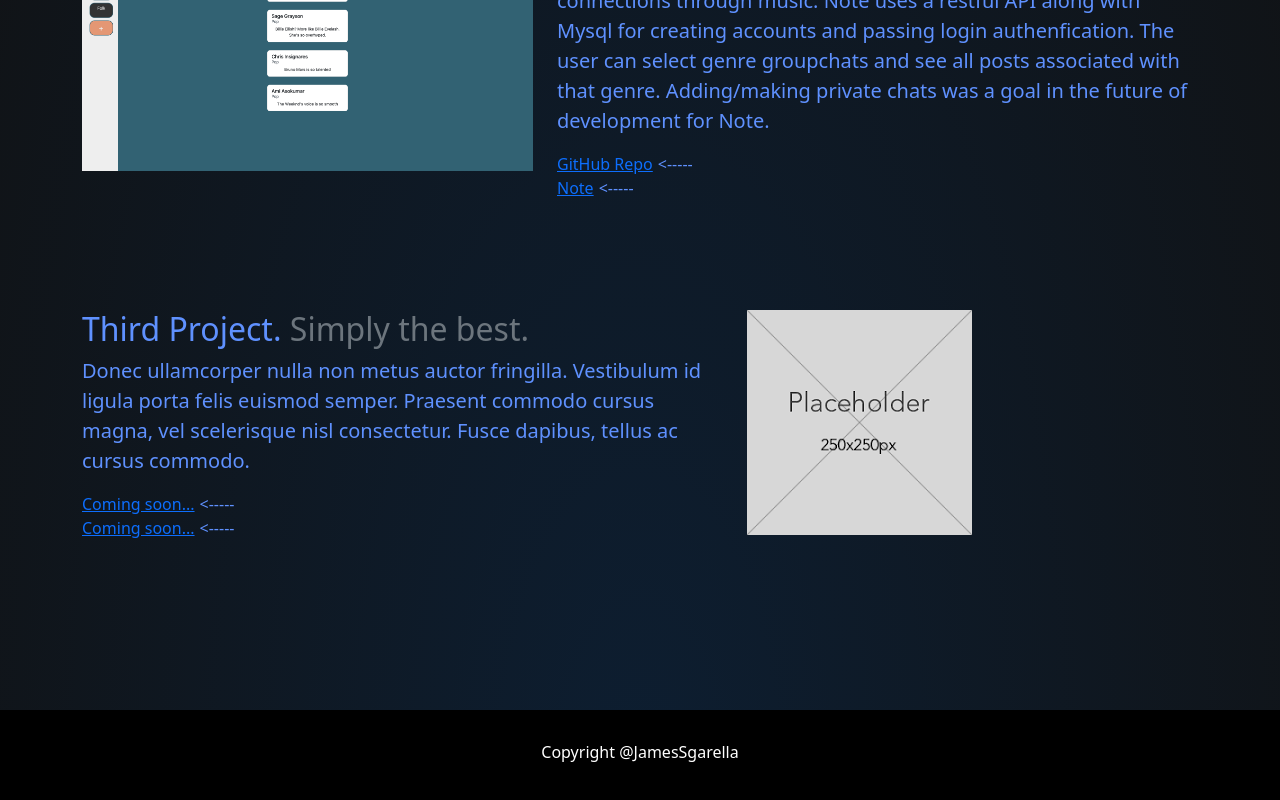
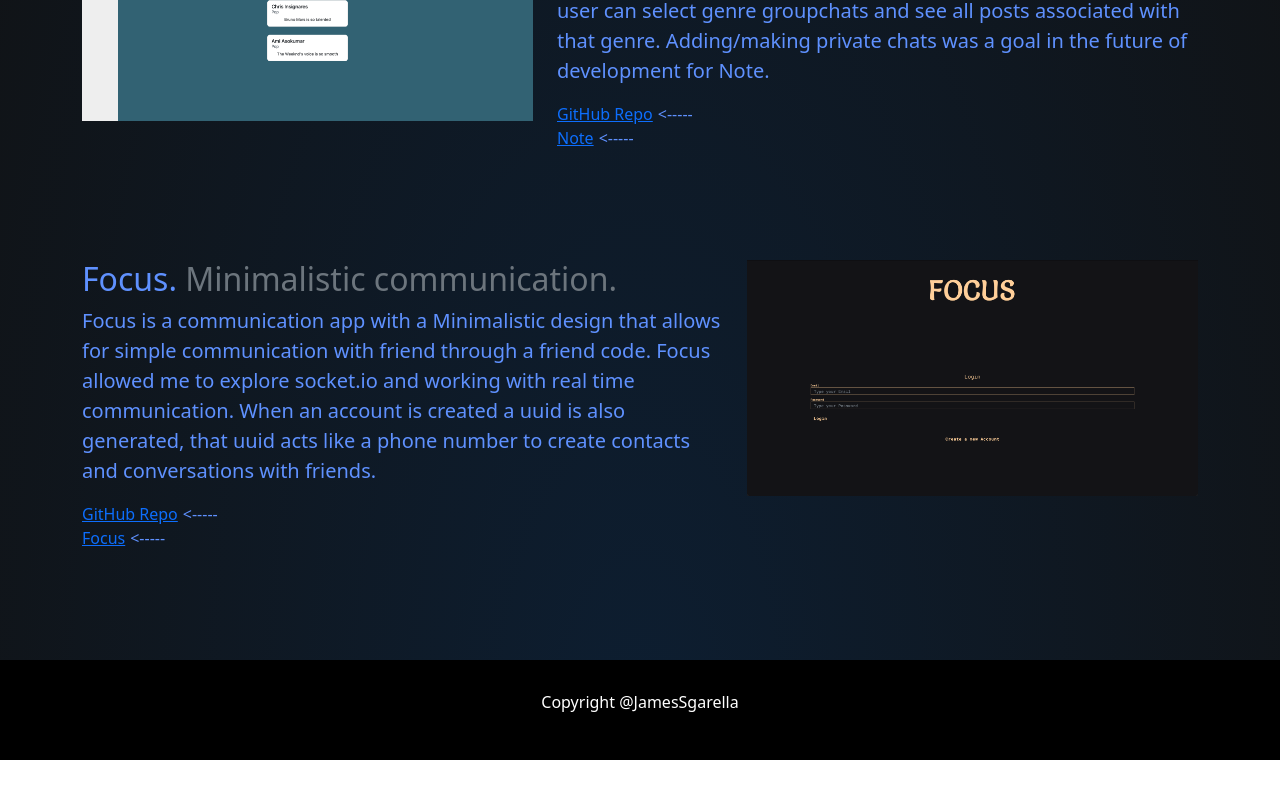
Before and after one commit to Jimbo8702/New-portfolio, a React (Create React App) app: page /Projects in a window 1280 px wide. Shown: the part 708-1508 px from the top of the page. After the commit the page ends 1468 px from the top, so only its background shows below. Built offline with nearby package versions, Linux system fonts and the light colour scheme.

Commit message:
finished besides my picture

```diff
--- a/src/components/pages/Portfolio.js
+++ b/src/components/pages/Portfolio.js
@@ -3,8 +3,8 @@ import photo from "../../img/placeholder.png";
 
 export default function Portfolio() {
   return (
-    <div className="height d-flex  justify-content-center ">
-      <div className="d-flex container topheight mobilePortfolio mb-5 ">
+    <div className=" mobileHieght d-flex justify-content-center overflowHidden heightInherit">
+      <div className="d-flex container topheight  mobilePortfolio mb-5 heightInherit ">
         <div className="d-flex flex-column" style={{ width: "20%" }}>
           <img className="img-fluid roundCorners" src={photo} />
           <h1 className="fancyText smallText text-center ">James Sgarella</h1>
@@ -31,6 +31,7 @@ export default function Portfolio() {
           style={{ width: "80%" }}
         >
           <h1 className="text-center">Contact me</h1>
+          <h3 className="text-center">Email: Jimbo8702@gmail.com</h3>
           <div className="container"></div>
 
           <div className="container">
--- a/src/components/pages/ProjectPage.js
+++ b/src/components/pages/ProjectPage.js
@@ -2,16 +2,17 @@ import React from "react";
 import photo from "../../img/placeholder.png";
 import GreenTrip from "../../img/Greentrip.png";
 import Note from "../../img/Note.png";
+import focus from "../../img/focus.png";
 
 export default function Projects() {
   const arrow = "<-----";
   return (
-    <div className=" container fancyText paddingTop">
+    <div className="container d-flex flex-column justify-content-around fancyText projectHeight ">
       <div className="row rowHeight noOverLap">
         <div className="col-md-7 ">
           <h2 className="">
             GreenTrip Planner.
-            <span className="text-muted">Know your carbon foot print.</span>
+            <span className="text-muted"> Know your carbon foot print.</span>
           </h2>
           <p className="lead">
             GreenTrip Planner was made for those who want to see their carbon
@@ -72,27 +73,30 @@ export default function Projects() {
       <div className="row rowHeight noOverLap">
         <div className="col-md-7">
           <h2 className="">
-            Third Project. <span className="text-muted">Simply the best.</span>
+            Focus.{" "}
+            <span className="text-muted"> Minimalistic communication.</span>
           </h2>
           <p className="lead">
-            Donec ullamcorper nulla non metus auctor fringilla. Vestibulum id
-            ligula porta felis euismod semper. Praesent commodo cursus magna,
-            vel scelerisque nisl consectetur. Fusce dapibus, tellus ac cursus
-            commodo.
+            Focus is a communication app with a Minimalistic design that allows
+            for simple communication with friend through a friend code. Focus
+            allowed me to explore socket.io and working with real time
+            communication. When an account is created a uuid is also generated,
+            that uuid acts like a phone number to create contacts and
+            conversations with friends.
           </p>
           <div>
             <div className="d-flex ">
-              <a href="">Coming soon...</a>
+              <a href="https://github.com/sagegrayson/PR3-Focus">GitHub Repo</a>
               <div className="noUnderline marginLeft">{arrow}</div>
             </div>
             <div className="d-flex ">
-              <a href="">Coming soon...</a>
+              <a href="https://focus-deploy.herokuapp.com">Focus</a>
               <div className="noUnderline marginLeft">{arrow}</div>
             </div>
           </div>
         </div>
         <div className="col-md-5">
-          <img className=" img-fluid mx-auto" alt="500x500" src={photo} />
+          <img className=" img-fluid mx-auto" alt="500x500" src={focus} />
         </div>
       </div>
     </div>
--- a/src/components/pages/TopHome.js
+++ b/src/components/pages/TopHome.js
@@ -6,8 +6,8 @@ export default function Top() {
   const titleTwo = "</Back-End>";
 
   return (
-    <div className="d-flex heighthome container align-items-center justify-content-center ">
-      <div className="d-flex  justify-content-around">
+    <div className="d-flex heighthome container align-items-center justify-content-center">
+      <div className="d-flex  justify-content-around flexColumn">
         <div className=" d-flex  flex-column fancyText ">
           <h1 className="textToCenter">{titleOne}</h1>
           <div className="lead d-flex justify-content-center">
--- a/src/style.css
+++ b/src/style.css
@@ -72,14 +72,23 @@
     margin-bottom: 150px;
   }
   .mobileHieght {
-    height: 250vh;
+    height: 100vh;
+  }
+}
+@media only screen and (max-width: 800px) {
+  .flexColumn {
+    flex-direction: column;
+    justify-content: space-between;
+    height: inherit;
+  }
+  .projectHeight {
+    height: 260vh;
   }
 }
 .mobilePortfolio {
   flex-direction: column;
   align-items: center;
   justify-content: space-between;
-  height: 100%;
 }
 .topheight {
   height: 500px;
@@ -149,3 +158,6 @@
   height: 50px;
   width: 100px;
 }
+.heightInherit {
+  height: inherit;
+}
```
Also changed, not shown: src/img/focus.png (added).
